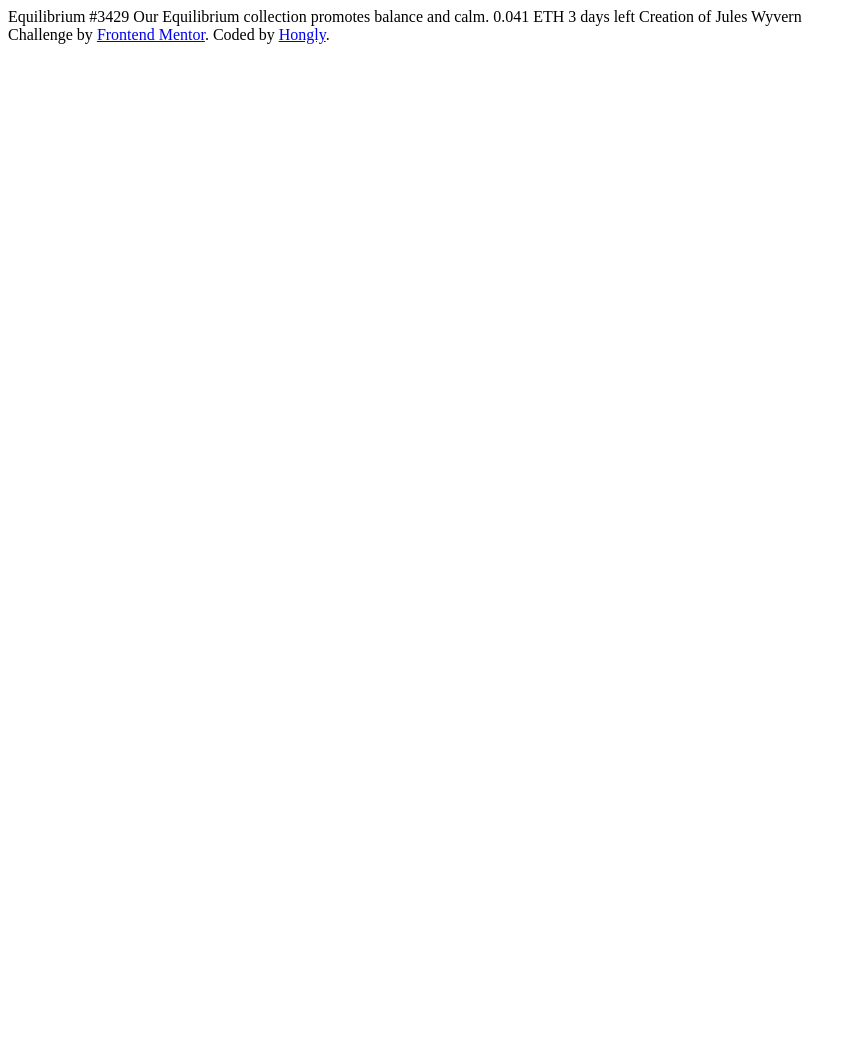
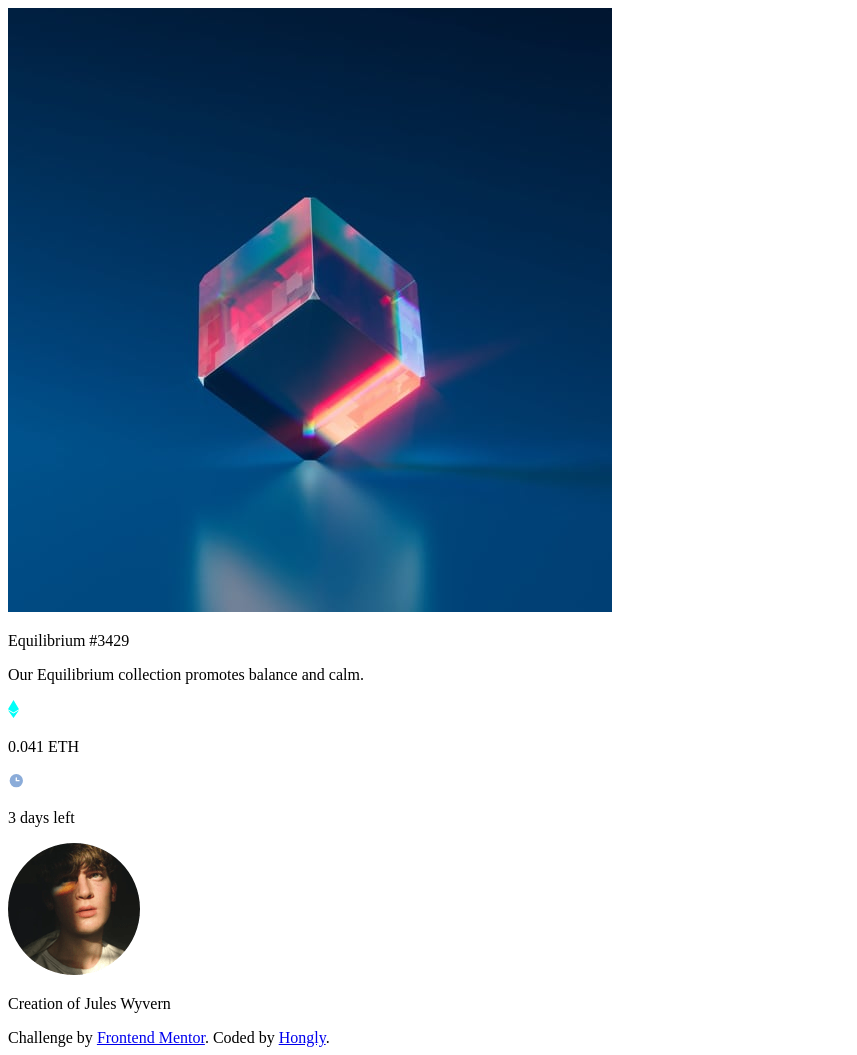
Before and after one commit to OungHongly/NFT-preview-card-component, a plain HTML site: page index.html in a window 1280 px wide. Shown: the whole page, without its empty margins (0-857 px from the left). Before the commit the page ends 800 px from the top, so only its background shows below. Drawn offline with Linux system fonts and the light colour scheme.

Commit message:
structure layout page

```diff
--- a/index.html
+++ b/index.html
@@ -16,15 +16,31 @@
       rel="stylesheet">
   </head>
   <body>
-
-    Equilibrium #3429
-
-    Our Equilibrium collection promotes balance and calm.
-
-    0.041 ETH
-    3 days left
-
-    Creation of Jules Wyvern
+    <section class="container">
+      <div class="card">
+        <div class="group-image">
+          <img src="./images/image-equilibrium.jpg" alt="equilibrium"
+            class="card-image">
+          <!-- <img src="./images/icon-view.svg" alt="view-icon" class="card-view"> -->
+        </div>
+        <p class="card-heading">Equilibrium #3429</p>
+        <p class="card-description">Our Equilibrium collection promotes balance
+          and calm.</p>
+        <div class="card-eth">
+          <img src="./images/icon-ethereum.svg" alt="icon-ethereum">
+          <p>0.041 ETH</p>
+        </div>
+        <div class="card-date">
+          <img src="./images/icon-clock.svg" alt="icon-clock">
+          <p>3 days left</p>
+        </div>
+        <div class="card-profile">
+          <img class="profile" src="./images/image-avatar.png"
+            alt="image-avatar">
+          <p class="name">Creation of <span>Jules Wyvern</span></p>
+        </div>
+      </div>
+    </section>
 
     <div class="attribution">
       Challenge by <a href="https://www.frontendmentor.io?ref=challenge"
```
